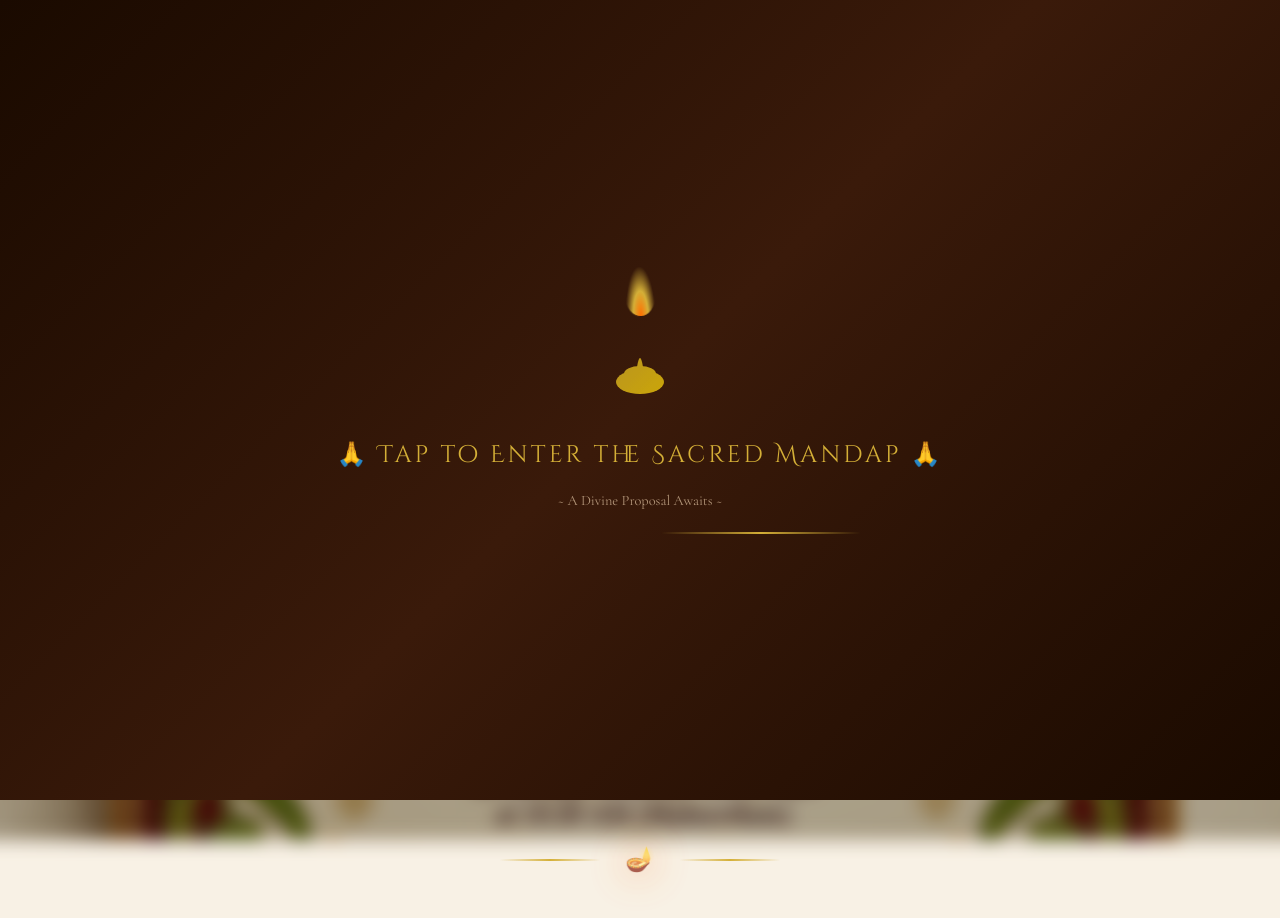
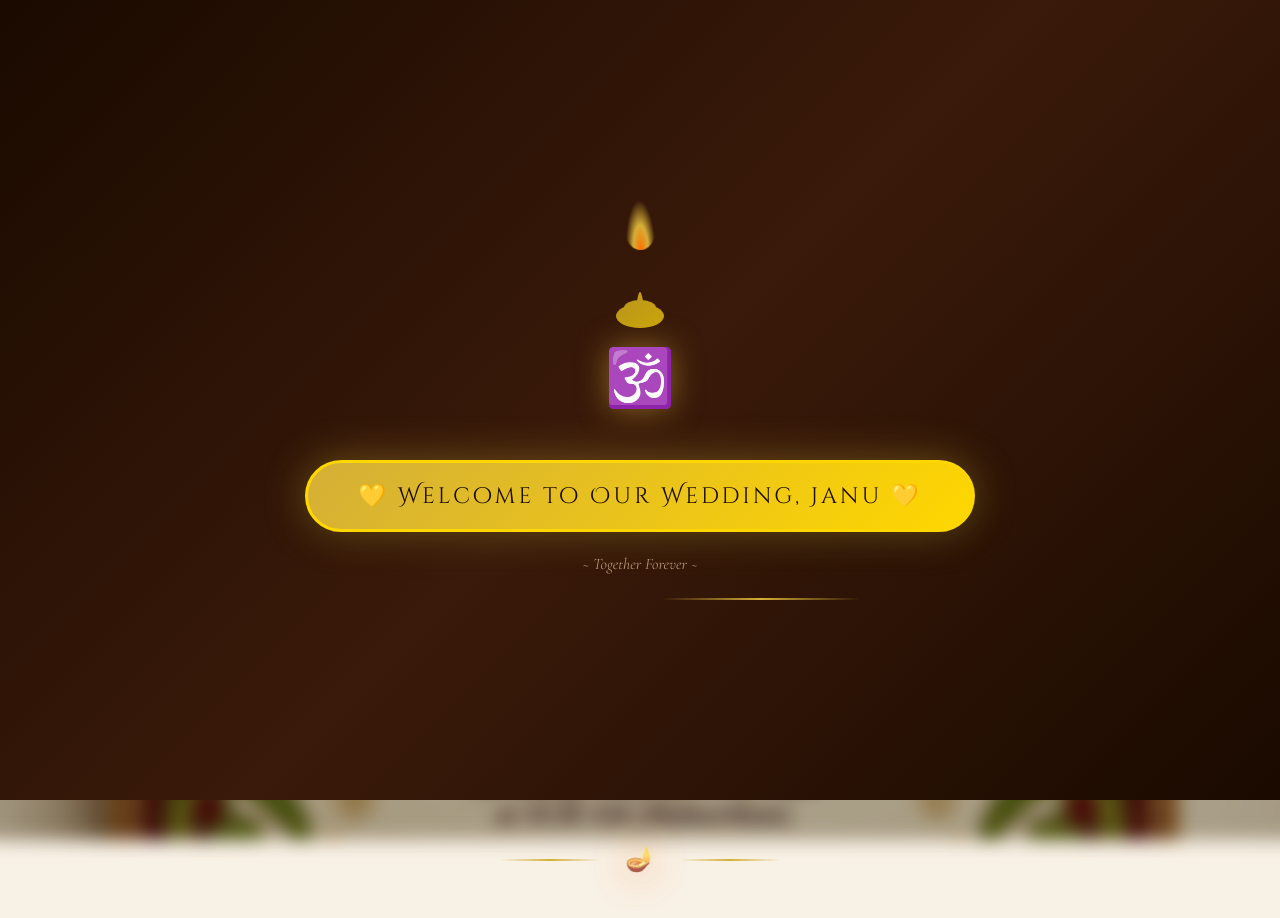
Before and after one commit to Harni20-ai/FROM-BANGARAM, a plain HTML site: page index.html in a window 1280 px wide. Shown: the top 918 px of the page. Drawn offline with nearby package versions, Linux system fonts and the light colour scheme.

Commit message:
Beautiful welcome buttons with golden glow animation

```diff
--- a/index.html
+++ b/index.html
@@ -15,11 +15,12 @@
   <audio id="bgMusic" src="assets/tharime.mp4" loop preload="auto"></audio>
 
   <!-- ===== CLICK TO ENTER ===== -->
-  <div class="loading-screen" id="enterScreen" onclick="enterSite()" style="cursor:pointer;">
+  <div class="loading-screen" id="enterScreen" style="cursor:pointer;" onclick="enterSite()">
     <div class="loading-flame"></div>
     <div class="loading-diya"></div>
-    <p class="loading-text" style="animation-delay:0s; opacity:1;">🙏 Tap to Enter the Sacred Mandap 🙏</p>
-    <p style="font-family: var(--font-body); color: #E6C9A8; font-size: 0.9rem; margin-top: 15px; opacity: 0.7;">~ A Divine Proposal Awaits ~</p>
+    <p style="font-family: 'Great Vibes', cursive; color: #FFD700; font-size: clamp(2rem, 5vw, 3.5rem); text-shadow: 0 0 30px rgba(212,175,55,0.5); margin-bottom: 30px;">🕉️</p>
+    <button style="font-family: 'Cinzel Decorative', serif; font-size: clamp(1rem, 2.5vw, 1.4rem); padding: 18px 50px; background: linear-gradient(135deg, #D4AF37, #FFD700); color: #1a0a00; border: 3px solid #FFD700; border-radius: 50px; cursor: pointer; letter-spacing: 3px; box-shadow: 0 0 40px rgba(212,175,55,0.4), 0 8px 30px rgba(0,0,0,0.3); animation: musicP 2s ease-in-out infinite; transition: all 0.3s ease;" onmouseover="this.style.transform='scale(1.08)'" onmouseout="this.style.transform='scale(1)'">💛 Welcome to Our Wedding, Janu 💛</button>
+    <p style="font-family: 'Cormorant Garamond', serif; color: #E6C9A8; font-size: 1rem; margin-top: 20px; opacity: 0.7; font-style: italic;">~ Together Forever ~</p>
     <div class="loading-shimmer"></div>
   </div>
 
```
Also changed, not shown: celebration.html (+3 -2 lines).
